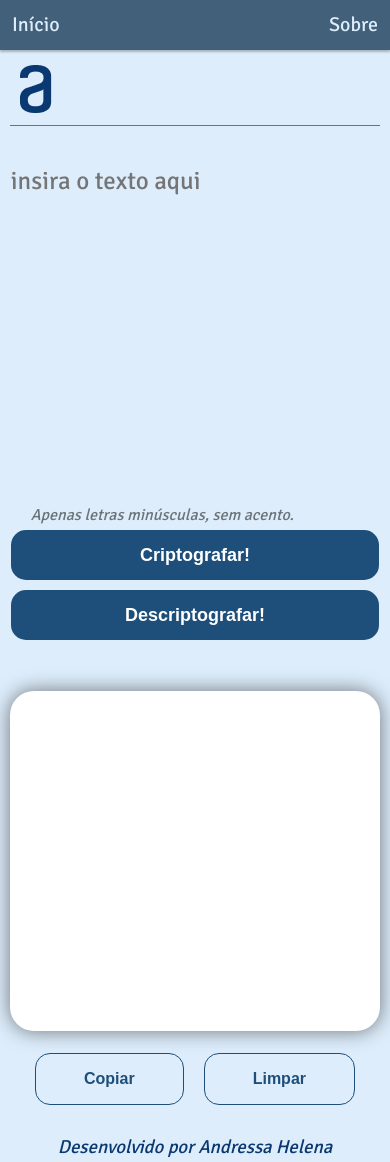
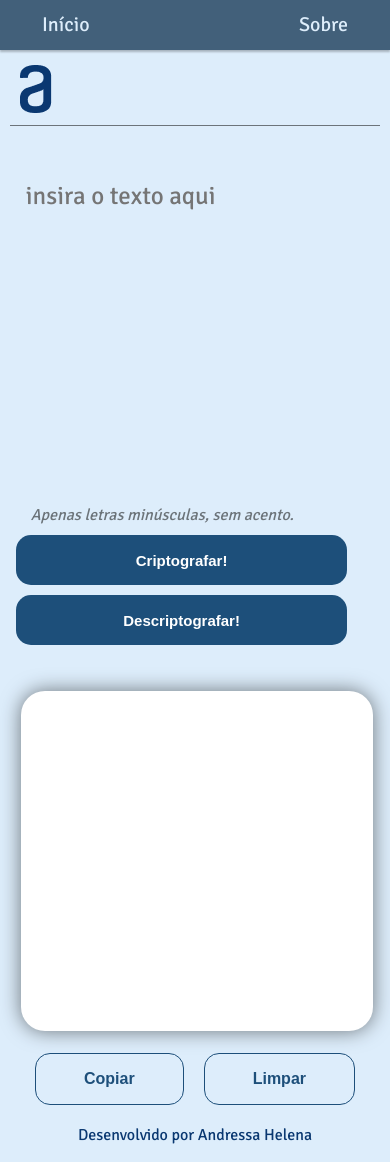
Before and after one commit to AndressaHelena/Decodificador-de-Texto-Alura, a plain HTML site: page index.html in a window 390 px wide. Drawn offline with Linux system fonts and the light colour scheme.

Commit message:
refatorando css

```diff
--- a/index.html
+++ b/index.html
@@ -52,8 +52,8 @@
     </main>
 
     <footer>
-      <div class="rodape-texto">
-        <p><i>Desenvolvido por Andressa Helena</i></p>
+      <div>
+        <p class="rodape-texto">Desenvolvido por Andressa Helena</p>
       </div>
 
     </footer>
--- a/style.css
+++ b/style.css
@@ -29,6 +29,7 @@ body {
 .header-sobre {
   max-width: 100%;
   height: 5rem;
+  padding: 0 30px;
   background-color: var(--blue-color);
   display: flex;
   justify-content: space-between;
@@ -81,11 +82,13 @@ div.alura {
 
 textarea {
   resize: none;
+  padding: 15px;
 }
 
 #mensagem {
-  padding: 30px;
-  width: 100%;
+  padding: 20px;
+  width: 95%;
+  margin:0 3%;
   height: 34rem;
   font-size: 25px;
   border-radius: 24px;
@@ -95,11 +98,12 @@ textarea {
 }
 
 .text-input {
+
   border-radius: 0.5em;
   border: 1px #D8DFE8;
-  display: block;
-  width: 90%;
-  max-width: 98rem;
+  display: flex;
+  align-items: center;
+  width: 100%;
   height: 34rem;
   font-size: 2.5rem;
   font-family: inherit;
@@ -125,10 +129,6 @@ textarea {
   padding-top: 20px;
   justify-content: center;
   gap:2rem;
-
-
-
-
 }
 
 #btn-cripto,
@@ -166,9 +166,8 @@ textarea {
   color: var(--font-color);
   font-weight: bold;
   background-color: var(--primary-color);
-
   border-radius: 15px;
- padding: 1.6rem 4.8rem;
+  padding: 1.6rem 4.8rem;
   font-size: 1.6rem;
   border: 1px solid var(--font-color);
 
@@ -218,9 +217,11 @@ textarea {
 
 .card1,
 .card2 {
+  width: 40%;
   background-color: white;
   padding: 15px;
-  margin-inline: 10px;
+  margin-inline: 1em;
+  margin-top: 2em;
   font-size: 3rem;
   text-align: center;
   border-radius: 15px;
@@ -234,29 +235,10 @@ textarea {
   font-variant: small-caps;
 }
 
-footer p {
+.rodape-texto  {
   font-size: 1.6rem;
+  text-align: center;
 }
-
-
-
-@media(max-width:560px) {
-  .cards {
-
-    flex-direction: column;
-    margin: 20px;
-  }
-
-  .card1,
-  .card2 {
-    margin: 10px;
-  }
-
-  .rodape-texto p {
-    font-size: 3rem;
-  }
-
-
 
 
   /*********************************
@@ -264,22 +246,6 @@ footer p {
 **********************************/
 
   @media(max-width:560px) {
-    .cards {
-      flex-direction: column;
-      margin: 2rem;
-    }
-
-    .card1,
-    .card2 {
-      margin: 1rem;
-
-    }
-
-
-    .return {
-      margin-top: 45px;
-    }
-
     .main {
       display: grid;
       grid-template-columns: 1fr;
@@ -288,11 +254,37 @@ footer p {
       width: 95%;
     }
 
+    .cards {
+      flex-direction: column;
+      align-items: center;
+
+
+    }
+
+    .card1,
+    .card2 {
+      width: 80%;
+    }
+
+
+    .return {
+      margin-top: 45px;
+    }
+
+    #button{
+       max-width: 100%;
+       align-items: center;
+    }
+
     #btn-cripto,
     #btn-descripto {
-      width: 100% !important;
-      padding: 0px !important;
-      margin: 5px 0px !important;
+      font-size: 15px;
+      width: 90%;
+    }
+
+    .rodape-texto  {
+      width: 100%;
+      text-align: center;
+      padding-bottom: 20px;
     }
   }
-}
```
